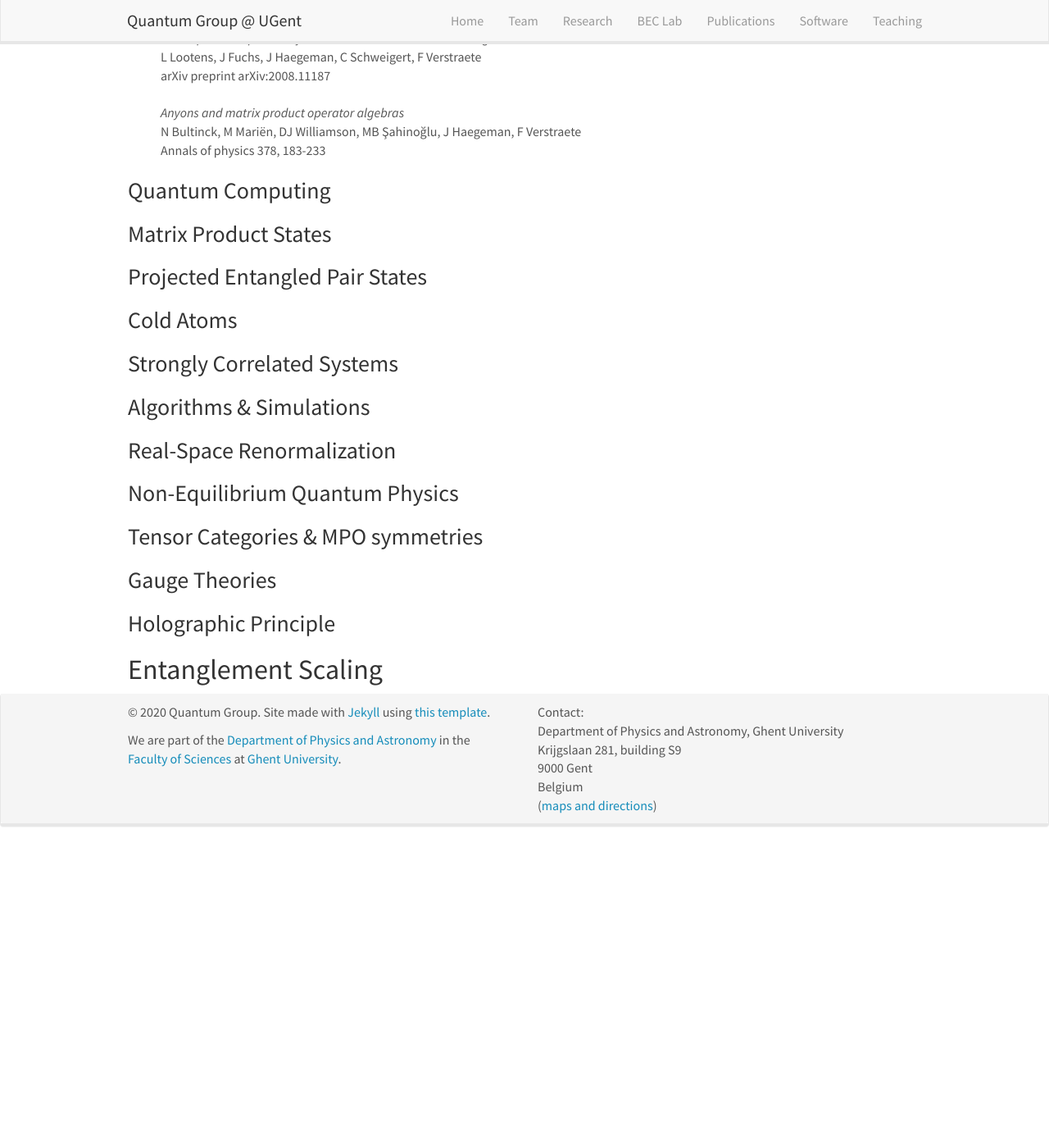
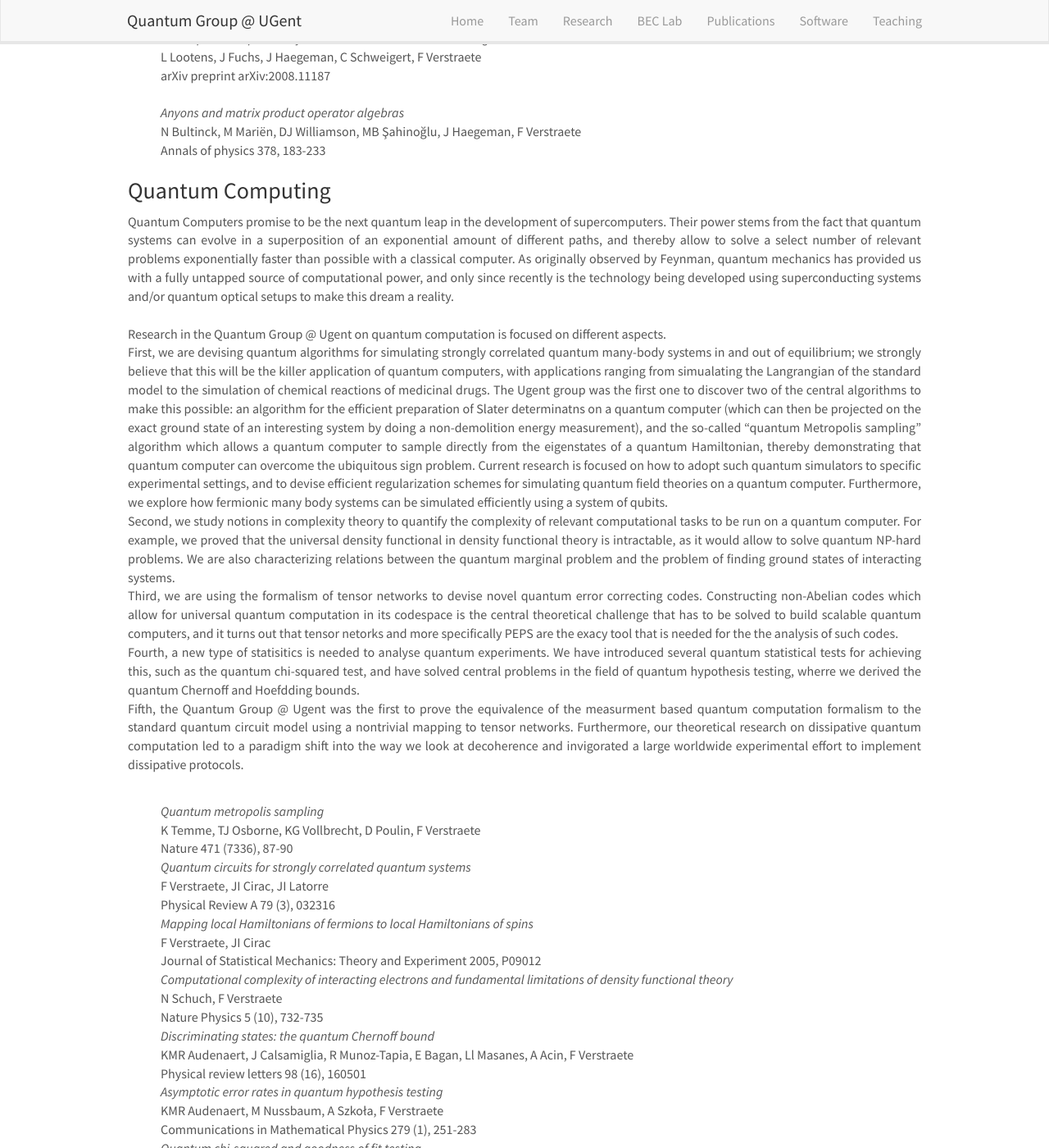
Before and after one commit to quantumghent/quantumghent.github.io, a Jekyll site: the page built from _pages/research.md, in a window 1280 px wide and 1400 px high, scrolled down 3232 px. Shown: the whole window at 82% size. Built offline with Jekyll 4.4.1, drawn with Linux system fonts in a browser that asks for light colours; nearby versions of some CDN libraries; before the commit the page ends 4262 px from its top, so only the background shows below that; some of the changed text lies outside the part shown.

Commit message:
Update research.md

```diff
--- a/_pages/research.md
+++ b/_pages/research.md
@@ -138,6 +138,64 @@ Annals of physics 378, 183-233 <br>
 </p>
 
 ### Quantum Computing
+<p style="text-align:justify">
+
+Quantum Computers promise to be the next quantum leap in the development of supercomputers. Their power stems from the fact that quantum systems can evolve in a superposition of an exponential amount of different paths, and thereby allow to solve a select number of relevant problems exponentially faster than possible with a classical computer. As originally observed by Feynman, quantum mechanics has provided us with a fully untapped source of computational power, and only since recently is the technology being developed using superconducting systems and/or quantum optical setups to make this dream a reality.  <br> <br>
+
+Research in the Quantum Group @ Ugent on quantum computation is focused on  different aspects. <br>
+
+First, we are devising quantum algorithms for simulating strongly correlated quantum many-body systems in and out of equilibrium; we strongly believe that this will be the killer application of quantum computers, with applications ranging from simualating the Langrangian of the standard model to the simulation of chemical reactions of medicinal drugs. The Ugent group was the first one to discover two of the central algorithms to make this possible: an algorithm for the efficient preparation of Slater determinatns on a quantum computer (which can then be projected on the exact  ground state of an interesting system by doing a non-demolition energy measurement), and the so-called "quantum Metropolis sampling" algorithm which allows a quantum computer to sample directly from the eigenstates of a quantum Hamiltonian, thereby demonstrating that quantum computer can overcome the ubiquitous sign problem. Current research is focused on how to adopt such quantum simulators to specific experimental settings, and to devise efficient regularization schemes for simulating quantum field theories on a quantum computer. Furthermore, we explore how fermionic many body systems can be simulated efficiently using a system of qubits. <br>
+Second, we study notions in complexity theory to quantify the complexity of relevant computational tasks to be run on a quantum computer. For example, we proved that the universal density functional in density functional theory is intractable, as it would allow to solve quantum NP-hard problems. We are also characterizing relations between the quantum marginal problem and the problem of finding ground states of interacting systems. <br>
+Third, we are using the formalism of tensor networks to devise novel quantum error correcting codes. Constructing non-Abelian codes which allow for universal quantum computation in its codespace is the central theoretical challenge that has to be solved to build scalable quantum computers, and it turns out that tensor netorks and more specifically PEPS are the exacy tool that is needed for the the analysis of such codes. <br>
+Fourth, a new type of statisitics is needed to analyse quantum experiments. We have introduced several quantum statistical tests for achieving this, such as the quantum chi-squared test, and have solved central problems in the field of quantum hypothesis testing, wherre we derived the quantum Chernoff and Hoefdding bounds. <br>
+Fifth, the Quantum Group @ Ugent was the first to prove the equivalence of the measurment based quantum computation formalism to the standard quantum circuit model using a nontrivial mapping to tensor networks. Furthermore, our theoretical research on dissipative quantum computation led to a paradigm shift into the way we look at decoherence and invigorated a large worldwide experimental effort to implement dissipative protocols.<br><br>
+
+</p>
+<p style="margin-left: 40px">
+
+<i> Quantum metropolis sampling </i> <br>
+K Temme, TJ Osborne, KG Vollbrecht, D Poulin, F Verstraete <br>
+Nature 471 (7336), 87-90 <br>
+
+
+<i> Quantum circuits for strongly correlated quantum systems </i> <br>
+F Verstraete, JI Cirac, JI Latorre <br>
+Physical Review A 79 (3), 032316 <br>
+
+<i> Mapping local Hamiltonians of fermions to local Hamiltonians of spins </i> <br>
+F Verstraete, JI Cirac <br>
+Journal of Statistical Mechanics: Theory and Experiment 2005, P09012 <br>
+
+
+<i> Computational complexity of interacting electrons and fundamental limitations of density functional theory  </i> <br>
+N Schuch, F Verstraete <br>
+Nature Physics 5 (10), 732-735 <br>
+
+
+<i> Discriminating states: the quantum Chernoff bound </i> <br>
+KMR Audenaert, J Calsamiglia, R Munoz-Tapia, E Bagan, Ll Masanes, A Acin, F Verstraete <br>
+Physical review letters 98 (16), 160501 <br>
+
+<i> Asymptotic error rates in quantum hypothesis testing </i> <br>
+KMR Audenaert, M Nussbaum, A Szkoła, F Verstraete <br>
+Communications in Mathematical Physics 279 (1), 251-283 <br>
+
+<i> Quantum chi-squared and goodness of fit testing </i> <br>
+K Temme, F Verstraete <br>
+Journal of Mathematical Physics 56 (1), 012202 <br>
+
+<i> Uncertainty and trade-offs in quantum multiparameter estimation </i> <br>
+I Kull, PA Guérin, F Verstraete <br>
+Journal of Physics A: Mathematical and Theoretical <br>
+
+<i> Quantum computation and quantum-state engineering driven by dissipation </i> <br>
+F Verstraete, MM Wolf, JI Cirac <br>
+Nature Physics 5 (9), 633-636 <br>
+
+
+
+</p>
+
 
 ### Matrix Product States
 
```
